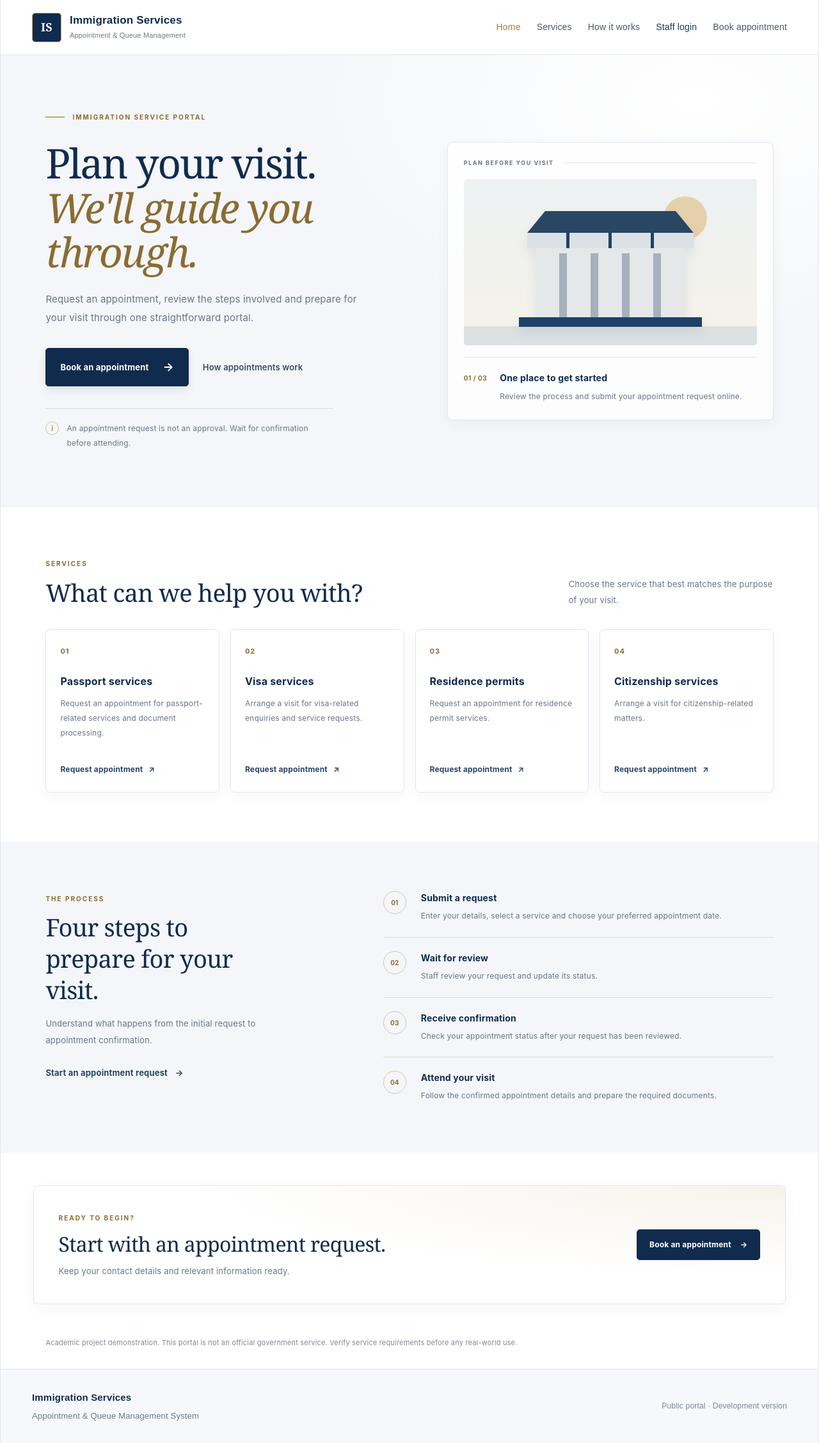
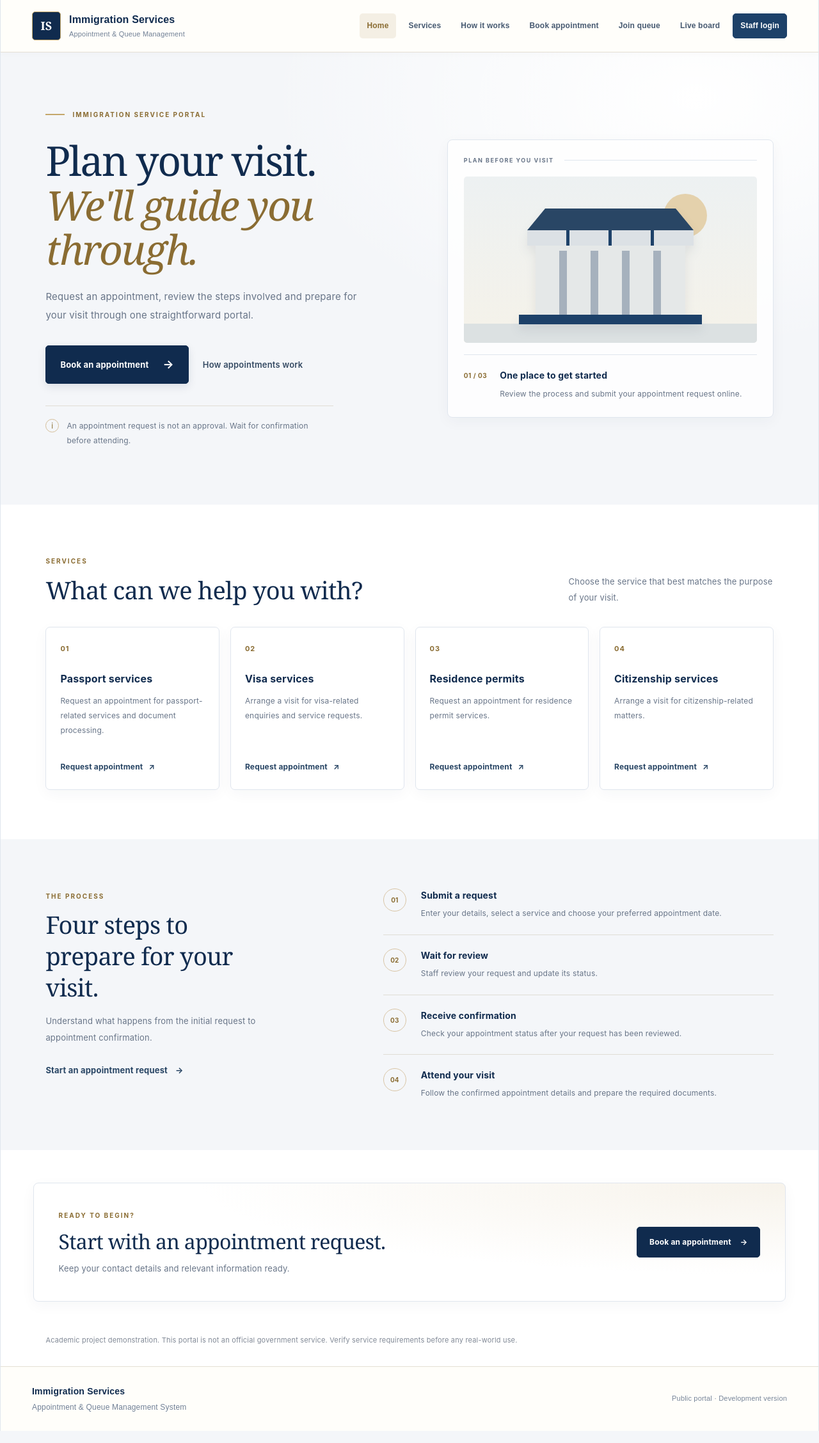
Before and after one commit to imashaos-source/Immigration-Queue-System, a React app in the folder frontend/: page / in a window 1280 px wide. Shown: the whole page at 64% size. Built offline with nearby package versions, Linux system fonts and the light colour scheme; the HTML template or start-up script is replaced by a standard one.

Commit message:
Improve public navigation and website layout

```diff
--- a/frontend/src/App.jsx
+++ b/frontend/src/App.jsx
@@ -11,6 +11,8 @@ import HomePage from "./pages/HomePage";
 import BookingPage from "./pages/BookingPage";
 import StaffLoginPage from "./pages/StaffLoginPage";
 import StaffDashboardPage from "./pages/StaffDashboardPage";
+import WalkInPage from "./pages/WalkInPage";
+import LiveQueueBoard from "./pages/LiveQueueBoard";
 
 export default function App() {
   return (
@@ -38,6 +40,9 @@ export default function App() {
           path="*"
           element={<Navigate to="/" replace />}
         />
+
+        <Route path="/walk-in" element={<WalkInPage />} />
+        <Route path="/live-board" element={<LiveQueueBoard />} />
       </Routes>
     </BrowserRouter>
   );
--- a/frontend/src/components/PublicLayout.css
+++ b/frontend/src/components/PublicLayout.css
@@ -1,50 +1,60 @@
 
-/* =========================================
-   PUBLIC WEBSITE HEADER AND FOOTER
-   Navy, white and muted gold
-   ========================================= */
+:root {
+  --brand-navy: #102b4e;
+  --brand-navy-light: #1d4169;
+  --brand-gold: #c4a76a;
+  --brand-gold-dark: #8a6c32;
+  --brand-ivory: #f7f5ef;
+  --brand-white: #fffefa;
+  --brand-text: #23364d;
+  --brand-muted: #718096;
+  --brand-border: #e4dfd4;
+}
 
 .public-site {
   min-height: 100vh;
   display: flex;
   flex-direction: column;
-  background: #ffffff;
-  color: #18324f;
+  background: var(--brand-ivory);
+  color: var(--brand-text);
   font-family: Arial, Helvetica, sans-serif;
+  font-size: 14px;
+  line-height: 1.6;
 }
 
 .public-header {
   position: relative;
   z-index: 10;
   display: flex;
-  min-height: 86px;
+  min-height: 82px;
   align-items: center;
   justify-content: space-between;
   gap: 28px;
-  padding: 16px max(32px, calc((100% - 1180px) / 2));
-  border-bottom: 1px solid #e3e8ef;
-  background: #ffffff;
+  padding: 15px max(32px, calc((100% - 1180px) / 2));
+  border-bottom: 1px solid var(--brand-border);
+  background: var(--brand-white);
+  box-shadow: 0 2px 10px rgba(16, 43, 78, 0.025);
 }
 
 .public-brand {
   display: inline-flex;
-  min-width: 250px;
+  min-width: 230px;
   align-items: center;
   gap: 13px;
-  color: #102b4e;
+  color: var(--brand-navy);
   text-decoration: none;
 }
 
 .public-brand-mark {
-  width: 46px;
-  height: 46px;
+  display: grid;
+  width: 45px;
+  height: 45px;
   flex-shrink: 0;
-  display: grid;
   place-items: center;
-  border: 1px solid #c9ad70;
+  border: 1px solid var(--brand-gold);
   border-radius: 5px;
-  background: #102b4e;
-  color: #ffffff;
+  background: var(--brand-navy);
+  color: #fff;
   font-family: Georgia, "Times New Roman", serif;
   font-size: 18px;
   font-weight: 700;
@@ -53,18 +63,18 @@
 .public-brand-copy {
   display: flex;
   flex-direction: column;
-  gap: 5px;
+  gap: 4px;
 }
 
 .public-brand-copy strong {
-  color: #102b4e;
-  font-size: 17px;
+  color: var(--brand-navy);
+  font-size: 16px;
   font-weight: 700;
-  line-height: 1.3;
+  line-height: 1.35;
 }
 
 .public-brand-copy small {
-  color: #69788a;
+  color: var(--brand-muted);
   font-size: 11px;
   line-height: 1.4;
 }
@@ -73,29 +83,66 @@
   display: flex;
   align-items: center;
   justify-content: flex-end;
-  gap: 25px;
+  flex-wrap: wrap;
+  gap: 9px;
 }
 
 .public-nav > a {
+  display: inline-flex;
+  min-height: 39px;
+  align-items: center;
+  justify-content: center;
+  padding: 8px 11px;
+  border-radius: 5px;
   color: #465971;
-  font-size: 14px;
-  font-weight: 500;
+  font-size: 12px;
+  font-weight: 600;
   text-decoration: none;
-  transition: color 160ms ease;
+  transition:
+    background 160ms ease,
+    color 160ms ease,
+    border-color 160ms ease;
 }
 
 .public-nav > a:hover,
 .public-nav > a.active {
-  color: #a17d36;
+  background: #f4efe4;
+  color: var(--brand-gold-dark);
 }
 
 .public-nav .staff-link {
-  color: #173858;
+  border: 1px solid #1d4169;
+  background: #1d4169;
+  color: #ffffff;
+}
+
+.public-nav .staff-link:hover {
+  border-color: #102b4e;
+  background: #102b4e;
+  color: #ffffff;
+}
+
+.public-nav .staff-link:hover {
+  border-color: var(--brand-gold);
+  background: #f4efe4;
+}
+
+.public-nav .nav-book-button {
+  border: 1px solid var(--brand-navy);
+  background: var(--brand-navy);
+  color: #fff;
+}
+
+.public-nav .nav-book-button:hover {
+  border-color: var(--brand-navy-light);
+  background: var(--brand-navy-light);
+  color: #fff;
 }
 
 .public-main {
+  width: 100%;
   flex: 1;
-  width: 100%;
+  min-width: 0;
 }
 
 .public-footer {
@@ -103,35 +150,34 @@
   align-items: center;
   justify-content: space-between;
   gap: 24px;
-  padding: 32px max(32px, calc((100% - 1180px) / 2));
-  border-top: 1px solid #e3e8ef;
-  background: #f6f8fb;
+  padding: 27px max(32px, calc((100% - 1180px) / 2));
+  border-top: 1px solid var(--brand-border);
+  background: var(--brand-white);
 }
 
 .public-footer strong {
-  color: #102b4e;
-  font-size: 15px;
+  color: var(--brand-navy);
+  font-size: 14px;
 }
 
 .public-footer p {
-  margin: 7px 0 0;
-  color: #68788d;
-  font-size: 13px;
+  margin: 5px 0 0;
+  color: var(--brand-muted);
+  font-size: 12px;
 }
 
 .public-footer > span {
   color: #778599;
-  font-size: 12px;
+  font-size: 11px;
   text-align: right;
 }
 
-/* Responsive navigation */
-
-@media (max-width: 900px) {
+/* Tablet and smaller screens */
+@media (max-width: 1000px) {
   .public-header {
     flex-wrap: wrap;
-    gap: 18px;
-    padding: 18px 24px;
+    gap: 14px;
+    padding: 16px 24px;
   }
 
   .public-brand {
@@ -140,19 +186,18 @@
 
   .public-nav {
     width: 100%;
-    flex-wrap: wrap;
     justify-content: flex-start;
-    gap: 18px;
+    gap: 6px;
   }
 
   .public-footer {
-    padding: 28px 24px;
+    padding: 25px 24px;
   }
 }
 
 @media (max-width: 520px) {
   .public-header {
-    padding: 16px 18px;
+    padding: 15px 16px;
   }
 
   .public-brand-mark {
@@ -161,7 +206,7 @@
   }
 
   .public-brand-copy strong {
-    font-size: 15px;
+    font-size: 14px;
   }
 
   .public-brand-copy small {
@@ -169,18 +214,20 @@
   }
 
   .public-nav {
-    gap: 14px;
+    gap: 4px;
   }
 
   .public-nav > a {
-    font-size: 13px;
+    min-height: 35px;
+    padding: 7px 8px;
+    font-size: 11px;
   }
 
   .public-footer {
     align-items: flex-start;
     flex-direction: column;
-    gap: 14px;
-    padding: 26px 18px;
+    gap: 12px;
+    padding: 23px 16px;
   }
 
   .public-footer > span {
--- a/frontend/src/components/PublicLayout.jsx
+++ b/frontend/src/components/PublicLayout.jsx
@@ -15,14 +15,22 @@ export default function PublicLayout() {
         </Link>
 
         <nav className="public-nav" aria-label="Main navigation">
-          <NavLink to="/" end>Home</NavLink>
+          <NavLink to="/" end>
+            Home
+          </NavLink>
+
           <a href="/#services">Services</a>
+
           <a href="/#process">How it works</a>
+
+          <NavLink to="/book">Book appointment</NavLink>
+
+          <NavLink to="/walk-in">Join queue</NavLink>
+
+          <NavLink to="/live-board">Live board</NavLink>
+
           <Link to="/staff/login" className="staff-link">
             Staff login
-          </Link>
-          <Link to="/book" className="nav-book-button">
-            Book appointment
           </Link>
         </nav>
       </header>
```
